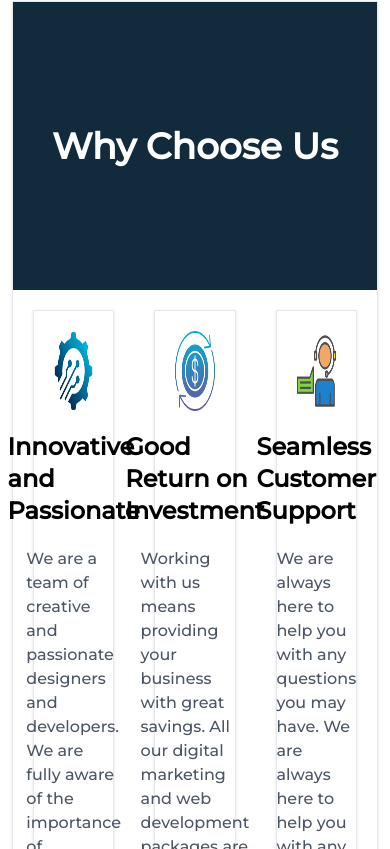
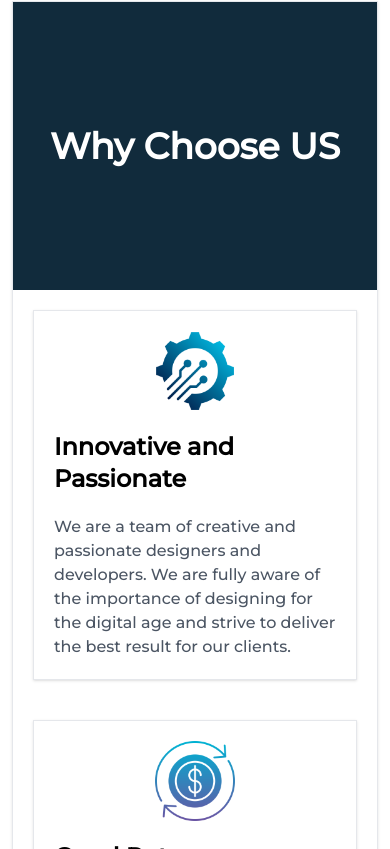
Before and after one commit to CLIFF-MUDIGO/cliveagency, a React (Create React App) app: page /about in a window 390 px wide. Shown: the part 2575-3424 px from the top of the page. Built offline with nearby package versions, Linux system fonts and the light colour scheme.

Commit message:
cleaning the code

```diff
--- a/src/pages/About/WhyChooseUs.js
+++ b/src/pages/About/WhyChooseUs.js
@@ -25,9 +25,9 @@ const WhyChooseUs = () => {
   return (
     <div className="mx-32 sm:mx-3 mt-20 border shadow">
       <div className="bg-primary h-72 w-full flex justify-center items-center">
-      <h1 className="text-7xl font-semibold text-white sm:text-4xl">Why Choose Us</h1>
+        <h1 className="text-7xl font-semibold text-white sm:text-4xl">Why Choose US</h1>
       </div>
-      <div className="grid grid-cols-3 p-5 gap-10 sm:grid-cols-3 sm:grid-cols-1">
+      <div className="grid grid-cols-3 p-5 gap-10 sm:grid-cols-1">
         {items.map((item) => (
           <div className="p-5 bg-white border shadow flex flex-col space-y-5 items-center transform hover:scale-105 duration-300">
             <img src={item.image} className="h-20 w-20" />
@@ -38,6 +38,6 @@ const WhyChooseUs = () => {
       </div>
     </div>
   );
-};
+}
 
 export default WhyChooseUs;
```
